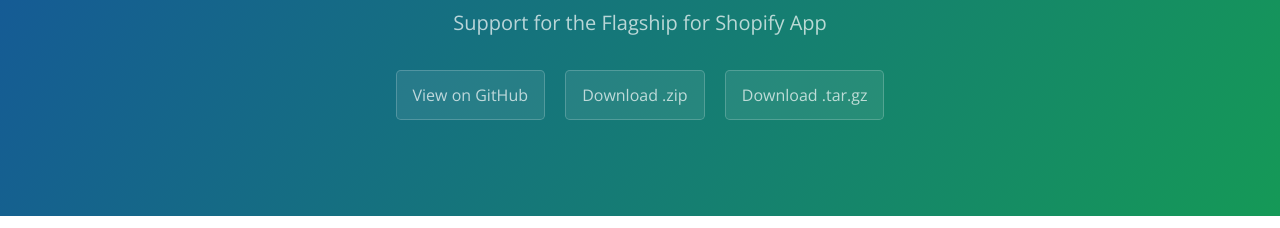
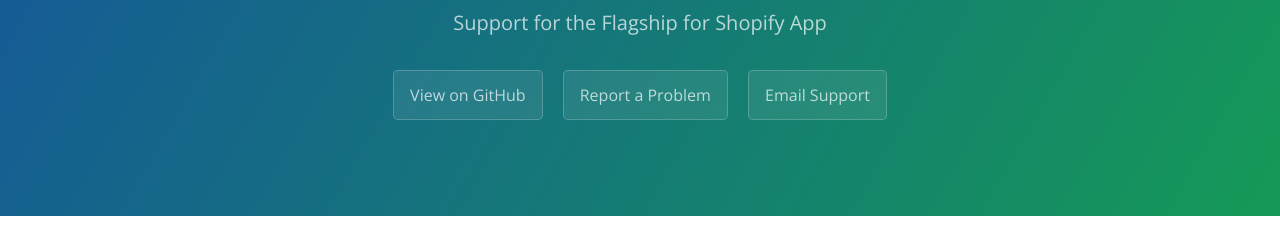
Before and after one commit to flagshipcompany/shopify-app-public, a plain HTML site: page index.html in a window 1280 px wide. Shown: the part 167-395 px from the top of the page. Drawn offline with nearby package versions, Linux system fonts and the light colour scheme.

Commit message:
Update index.html

```diff
--- a/index.html
+++ b/index.html
@@ -14,8 +14,8 @@
       <h1 class="project-name">Flagship For Shopify</h1>
       <h2 class="project-tagline">Support for the Flagship for Shopify App</h2>
       <a href="https://github.com/flagshipcompany/shopify-app-public" class="btn">View on GitHub</a>
-      <a href="https://github.com/flagshipcompany/shopify-app-public/zipball/master" class="btn">Download .zip</a>
-      <a href="https://github.com/flagshipcompany/shopify-app-public/tarball/master" class="btn">Download .tar.gz</a>
+      <a href="https://github.com/flagshipcompany/shopify-app-public/issues" class="btn">Report a Problem</a>
+      <a href="mailto:support@flagshipcompany.com" class="btn">Email Support</a>
     </section>
 
     <section class="main-content">
```
